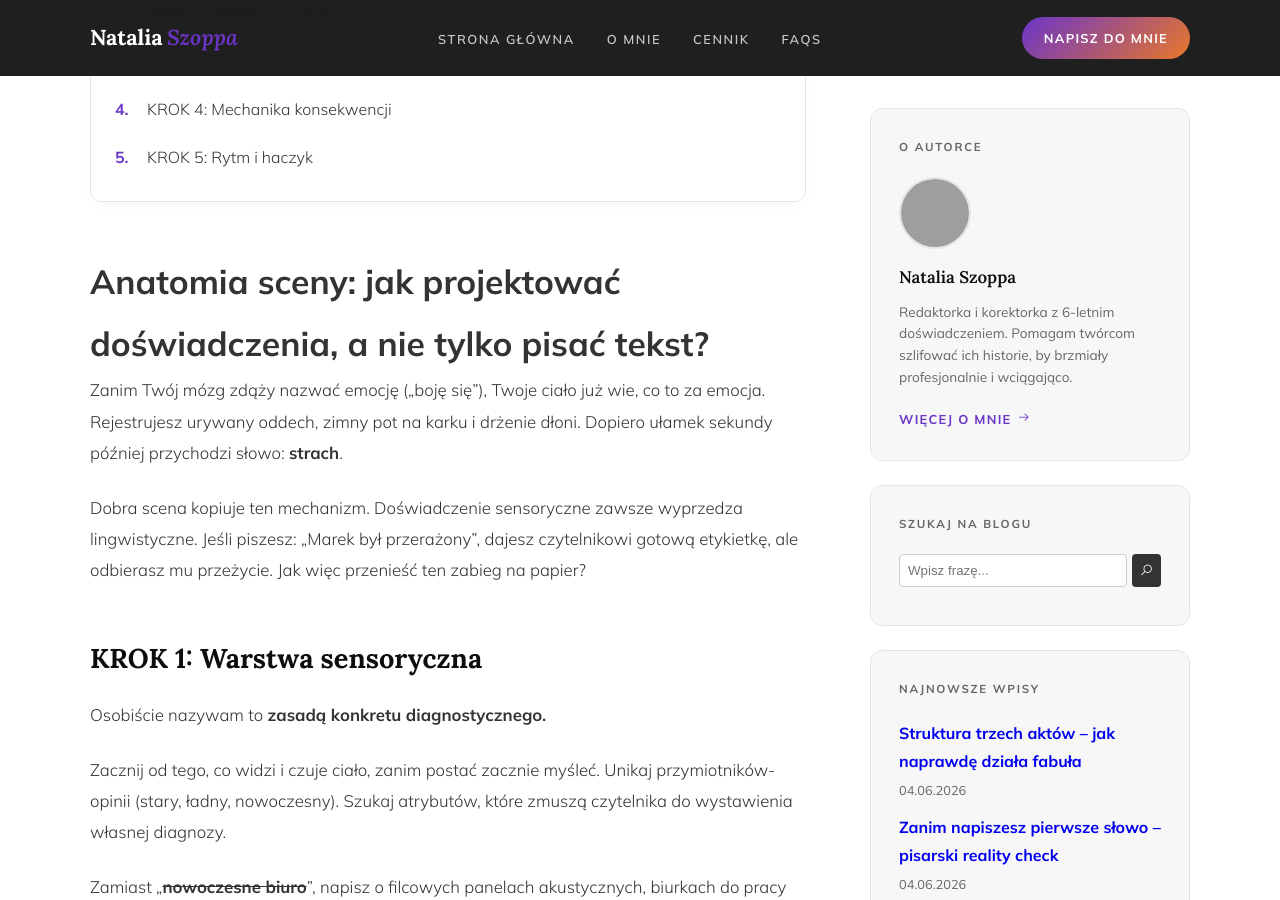
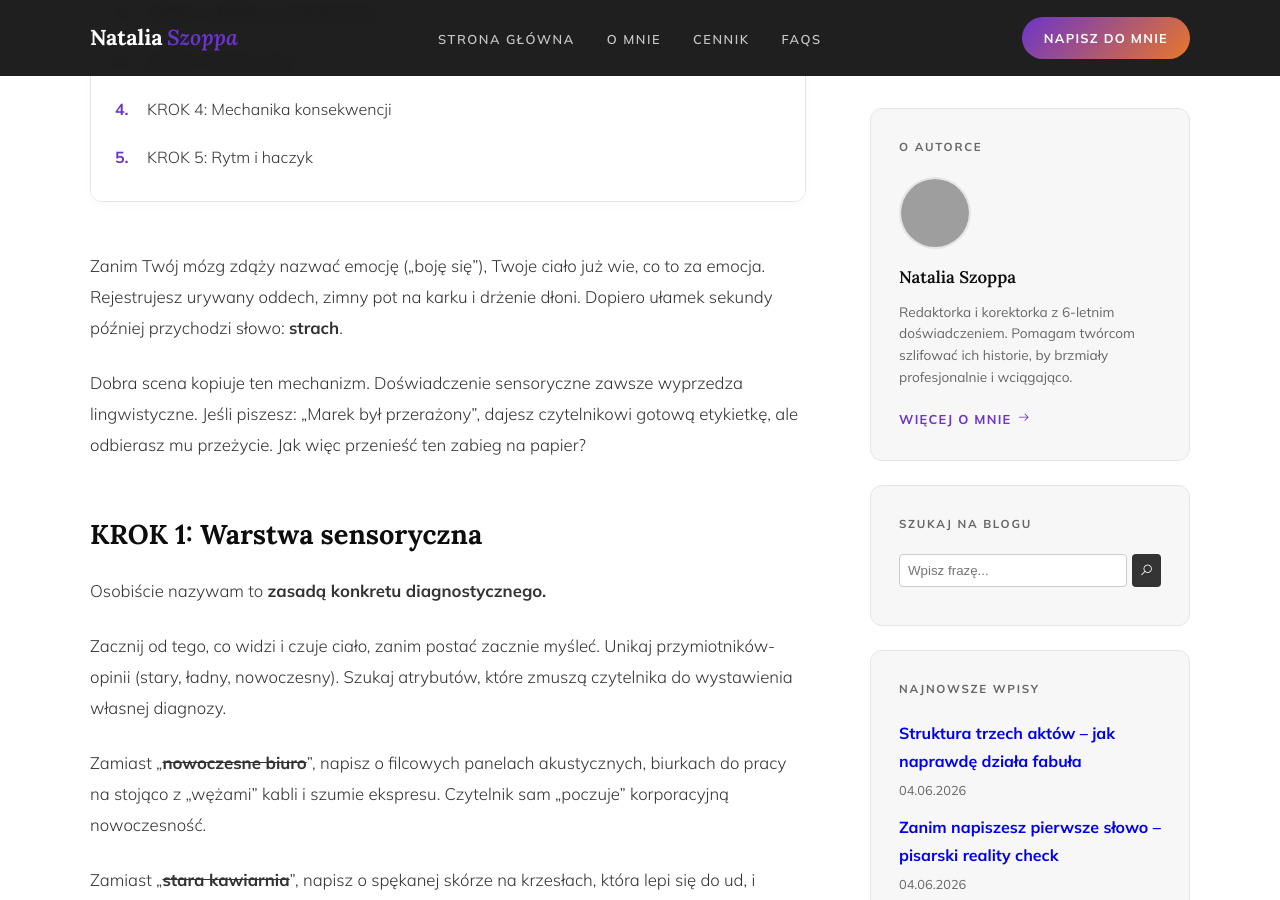
Before and after one commit to Bonnie00726/nataliaszoppa, a Jekyll site: the page built from _posts/2026-04-12-anatomia-sceny.md, in a window 1280 px wide and 900 px high, scrolled down 1075 px. Built offline with Jekyll 4.4.1, drawn with Linux system fonts in a browser that asks for light colours; grey boxes are pictures that could not be loaded.

Commit message:
Update and rename 2026-04-12-test.md to 2026-04-12-anatomia-sceny.md

```diff
--- a/_posts/2026-04-12-test.md
+++ b/_posts/2026-04-12-anatomia-sceny.md
@@ -3,10 +3,9 @@
 title: "Anatomia sceny: jak projektować doświadczenia, a nie tylko pisać tekst?"
 date: 2026-04-12
 image: "https://images.unsplash.com/photo-1552694062-ccf53289a8da?q=80&w=1170&auto=format&fit=crop"
-tags: [test, powitanie]
+tags: [struktura książki]
 ---
 
-<h1>Anatomia sceny: jak projektowa&#263; do&#347;wiadczenia, a nie tylko pisa&#263; tekst? </h1>
 <p>Zanim Tw&oacute;j m&oacute;zg zd&#261;&#380;y nazwa&#263; emocj&#281; (&bdquo;boj&#281; si&#281;&rdquo;), Twoje cia&#322;o ju&#380; wie, co to za emocja. Rejestrujesz urywany oddech, zimny pot na karku i dr&#380;enie d&#322;oni. Dopiero u&#322;amek sekundy p&oacute;&#378;niej przychodzi s&#322;owo: <b>strach</b>.</p>
 <p>Dobra scena kopiuje ten mechanizm. Do&#347;wiadczenie sensoryczne zawsze wyprzedza lingwistyczne. Je&#347;li piszesz: &bdquo;Marek by&#322; przera&#380;ony&rdquo;, dajesz czytelnikowi gotow&#261; etykietk&#281;, ale odbierasz mu prze&#380;ycie. Jak wi&#281;c przenie&#347;&#263; ten zabieg na papier?</p>
 <h2><b><span class="npf_color_monica">KROK 1: Warstwa sensoryczna</span></b> </h2>
```
